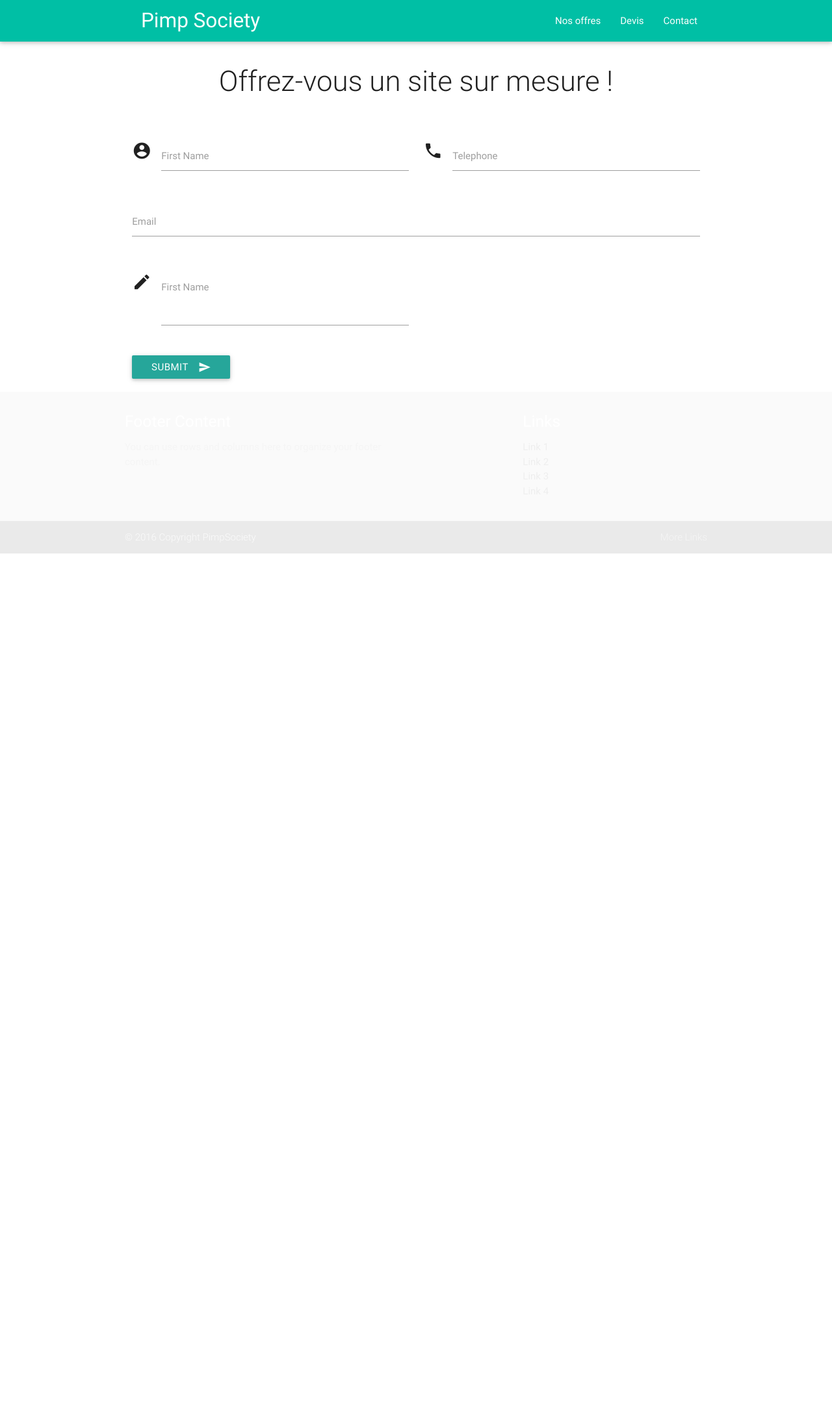
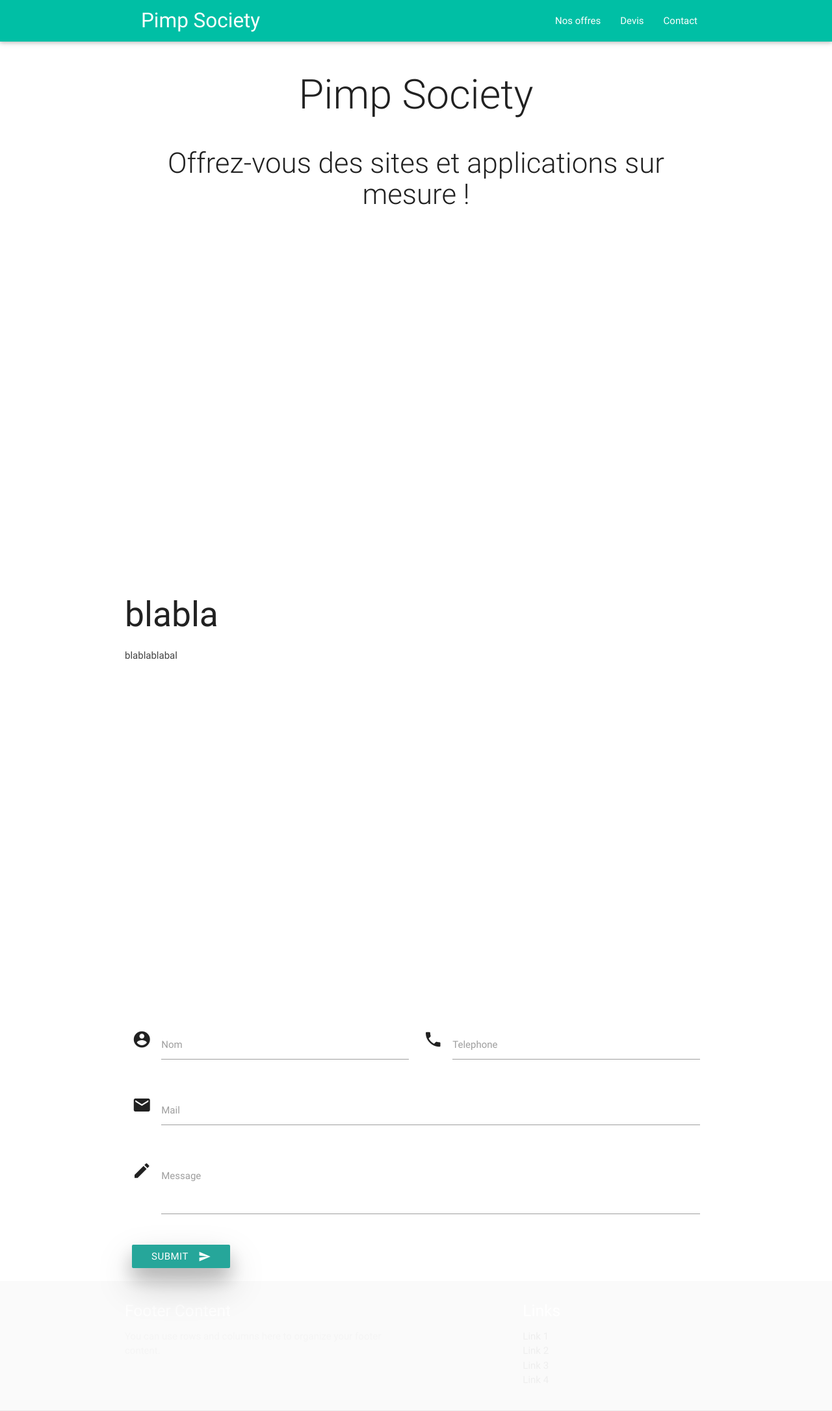
Before and after one commit to JL-Youk/PimpSociety, a PHP site: page / in a window 1280 px wide. Shown: the top 2172 px of the page at 65% size. Before the commit the page ends 852 px from the top, so only its background shows below. Run offline with PHP 8.4, Linux system fonts and the light colour scheme; some libraries are stand-ins or nearby versions.

Commit message:
mise a jours du contenu

```diff
--- a/index.php
+++ b/index.php
@@ -12,6 +12,11 @@
     <!--Import jQuery before materialize.js-->
     <script type="text/javascript" src="js/jquery-2.1.1.min.js"></script>
     <script type="text/javascript" src="js/materialize.min.js"></script>
+    <script src="js/jquery.timeago.min.js"></script>
+    <script src="js/prism.js"></script>
+    <script src="jade/lunr.min.js"></script>
+    <script src="jade/search.js"></script>
+    <script src="js/init.js"></script>
     <script type="text/javascript" src="js/script.js"></script>
   </head>
   <body>
@@ -31,19 +36,31 @@
      </div>
    </div>
  </nav>
-
-<!-- 1er -->
+ <!--Fin menu -->
+ <!-- Slide1 -->
  <div class="container">
   <div class="section">
+    <div class="row">
+      <h1 class="col s12 light center header">Pimp Society</h1>
+      <h3 class="col s12 light center header">Offrez-vous des sites et applications sur mesure !</h3>
+    </div>
+  </div>
+</div>
+ <!--Fin  Slide1 -->
+<!--idée -->
 
-          <div class="row">
-            <h3 class="col s12 light center header">Offrez-vous un site sur mesure !</h3>
+<!--Fin idée -->
+ <div class="parallax-container">
+   <div class="parallax"><img src="images/laptop-1209008_1280.jpg"></div>
   </div>
-
-
-
+  <div class="section white">
+    <div class="row container">
+      <h2 class="header">blabla</h2>
+      <p class="grey-text text-darken-3 lighten-3">blablablabal</p>
     </div>
-
+  </div>
+  <div class="parallax-container">
+    <div class="parallax"><img src="images/computer-1209641_1920.jpg"></div>
   </div>
 
 
@@ -53,12 +70,12 @@
   <div class="container">
     <form class="col s12">
       <div class="row">
-        <div class="input-field col s6">
+        <div class="input-field col m6 s12">
           <i class="material-icons prefix">account_circle</i>
-          <input id="icon_prefix" type="text" class="validate">
-          <label for="icon_prefix">First Name</label>
+          <input required id="icon_prefix" type="text" class="validate">
+          <label for="icon_prefix">Nom</label>
         </div>
-        <div class="input-field col s6">
+        <div class="input-field col m6 s12">
           <i class="material-icons prefix">phone</i>
           <input id="icon_telephone" type="tel" class="validate">
           <label for="icon_telephone">Telephone</label>
@@ -66,20 +83,23 @@
       </div>
       <div class="row">
         <div class="input-field col s12">
-          <input id="email" type="email" class="validate">
-          <label for="email" data-error="wrong" data-success="right">Email</label>
+          <i class="material-icons prefix">email</i>
+          <input required id="email" type="email" class="validate">
+          <label for="email" data-error="wrong" data-success="right">Mail</label>
         </div>
       </div>
       <div class="row">
-        <div class="input-field col s6">
+          <div class="input-field col s12">
             <i class="material-icons prefix">mode_edit</i>
-          <textarea id="icon_prefix2" class="materialize-textarea"></textarea>
-          <label for="icon_prefix2">First Name</label>
+           <textarea id="textarea1" class="materialize-textarea"></textarea>
+           <label for="textarea1">Message</label>
          </div>
        </div>
-      <button class="btn waves-effect waves-light" type="submit" name="action">Submit
+
+       <button class="btn waves-effect waves-light z-depth-4" type="submit" name="action">Submit
          <i class="material-icons right">send</i>
        </button>
+      </div>
     </form>
   </div>
 </div>
```
Lines whose indentation alone changed are shown as unchanged.
